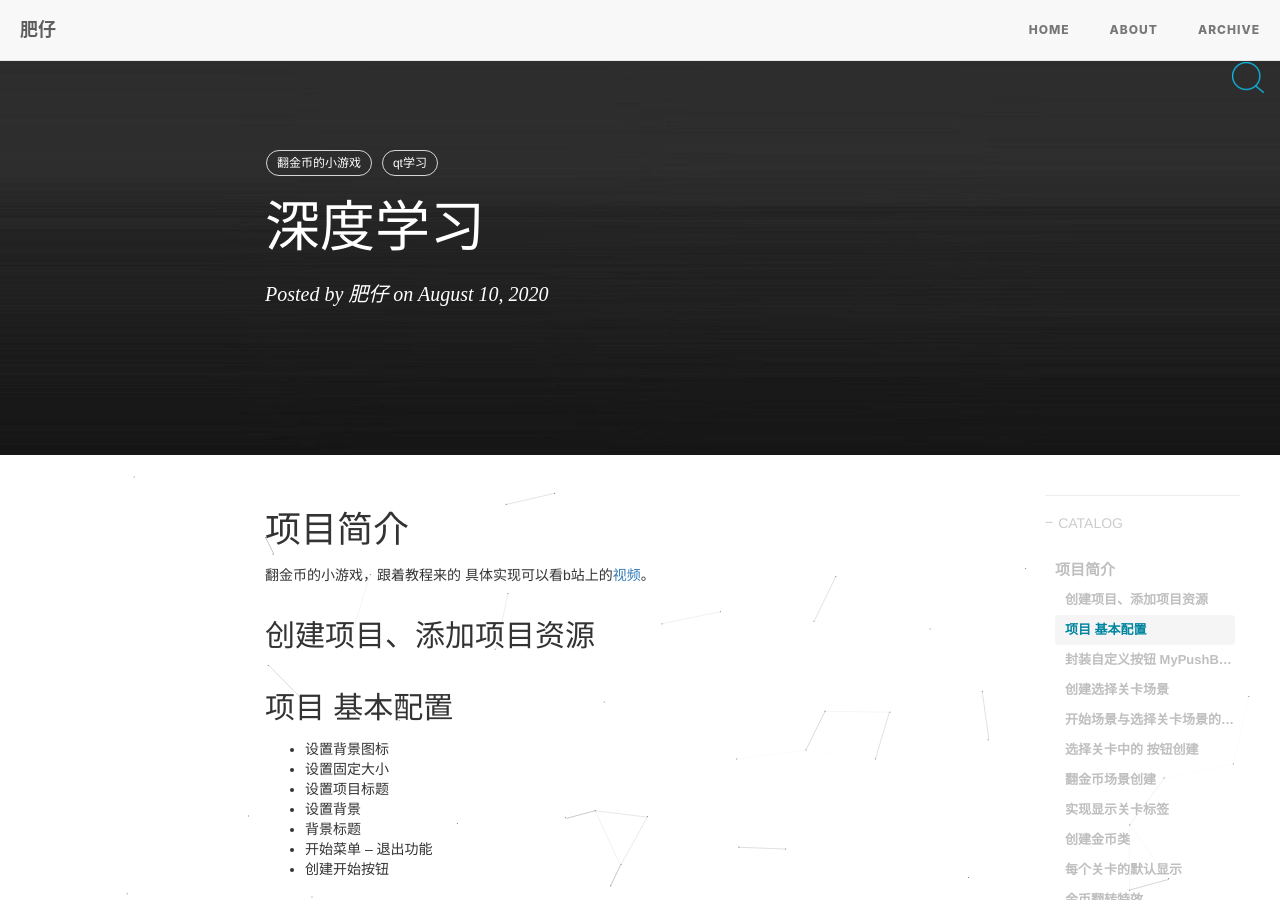
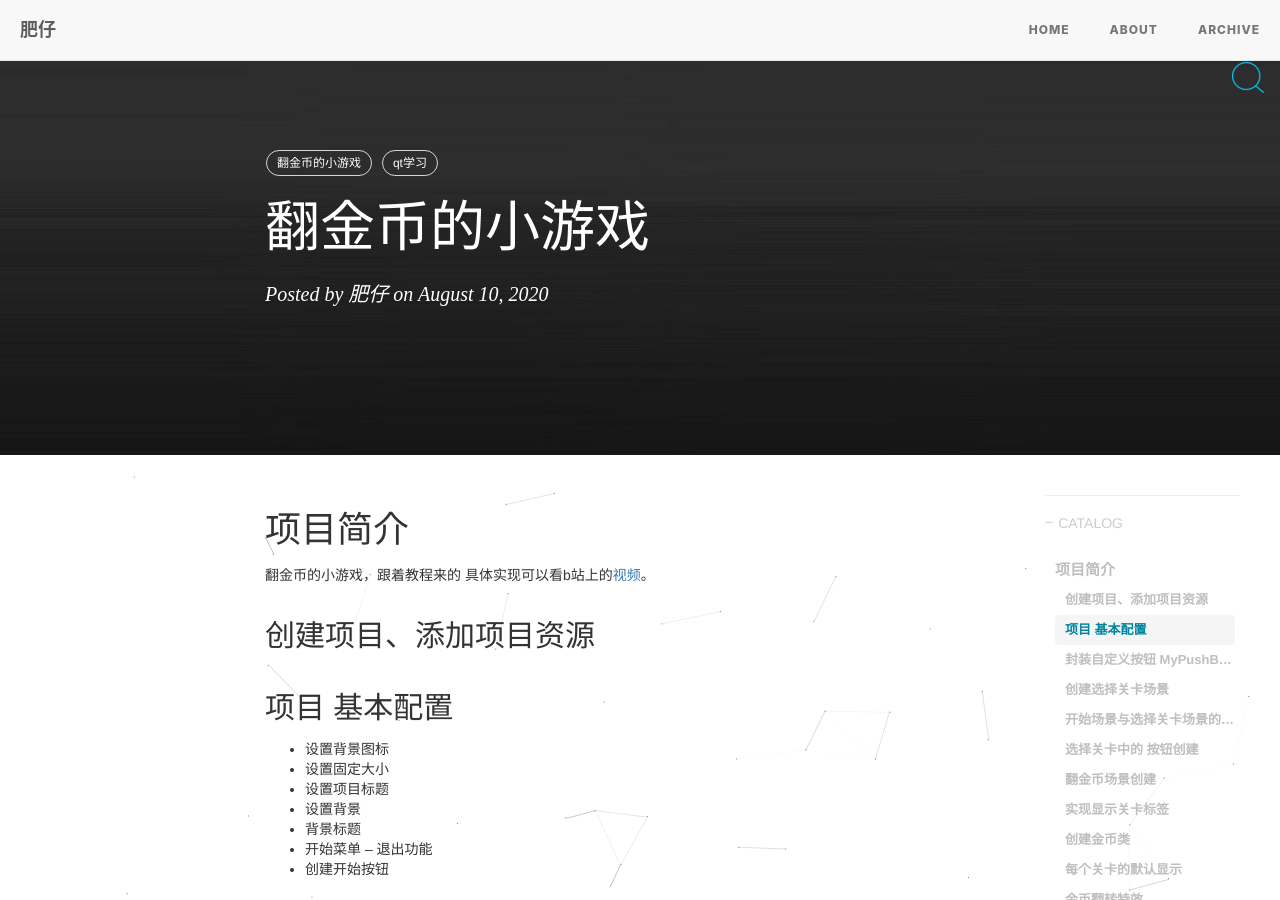
Before and after one commit to daniao2017/daniao2017.github.io, a Jekyll site: the page built from _posts/2020-08-10-翻金币的小游戏.md, in a window 1280 px wide and 900 px high. Built offline with Jekyll 4.4.1, drawn with Linux system fonts in a browser that asks for light colours; nearby versions of some CDN libraries; comment, search, counter and statistics services are not loaded.

Commit message:
Update 2020-08-10-翻金币的小游戏.md

```diff
--- a/_posts/2020-08-10-翻金币的小游戏.md
+++ b/_posts/2020-08-10-翻金币的小游戏.md
@@ -1,6 +1,6 @@
 ---
 layout:     post
-title:      深度学习
+title:      翻金币的小游戏
 date:       2020-08-10
 author:     肥仔
 catalog: true
```
